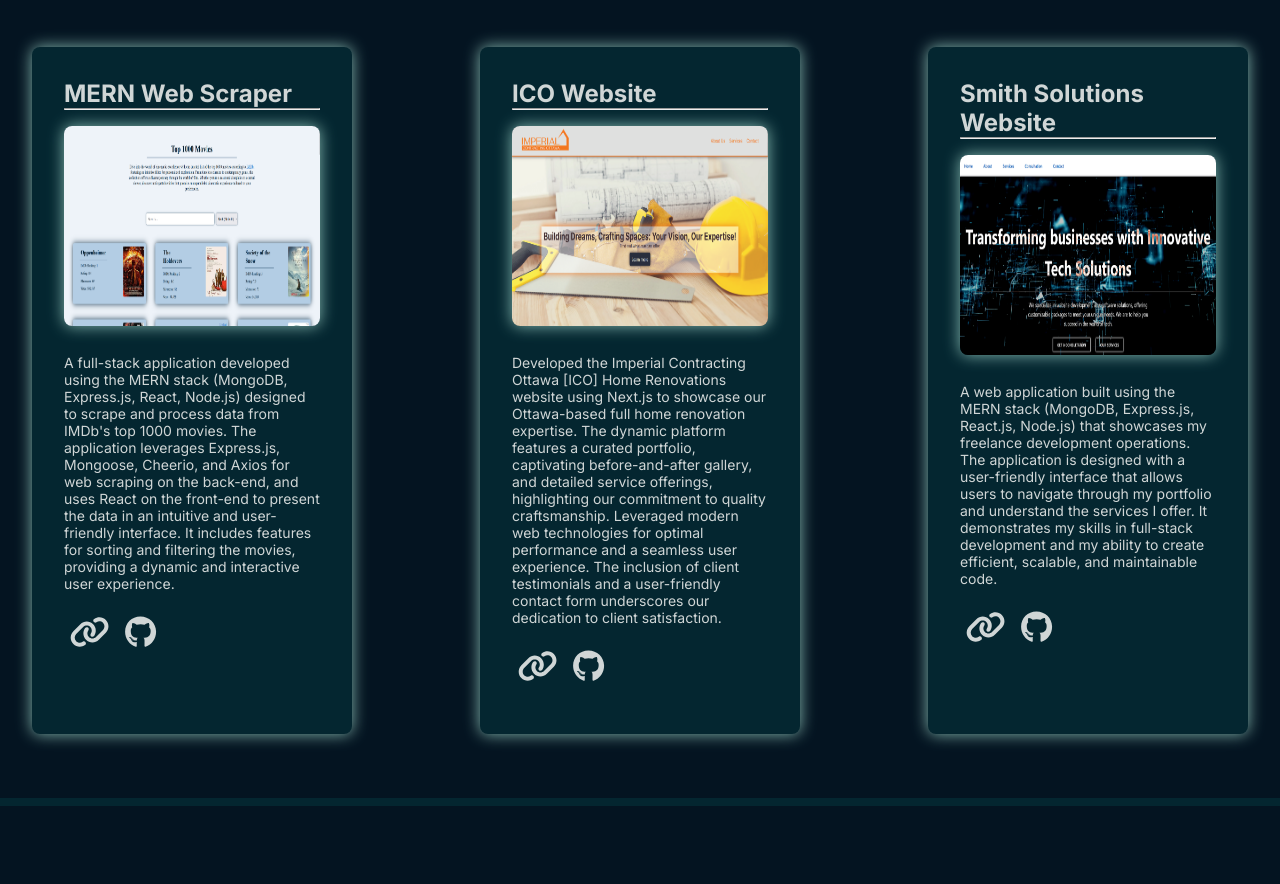
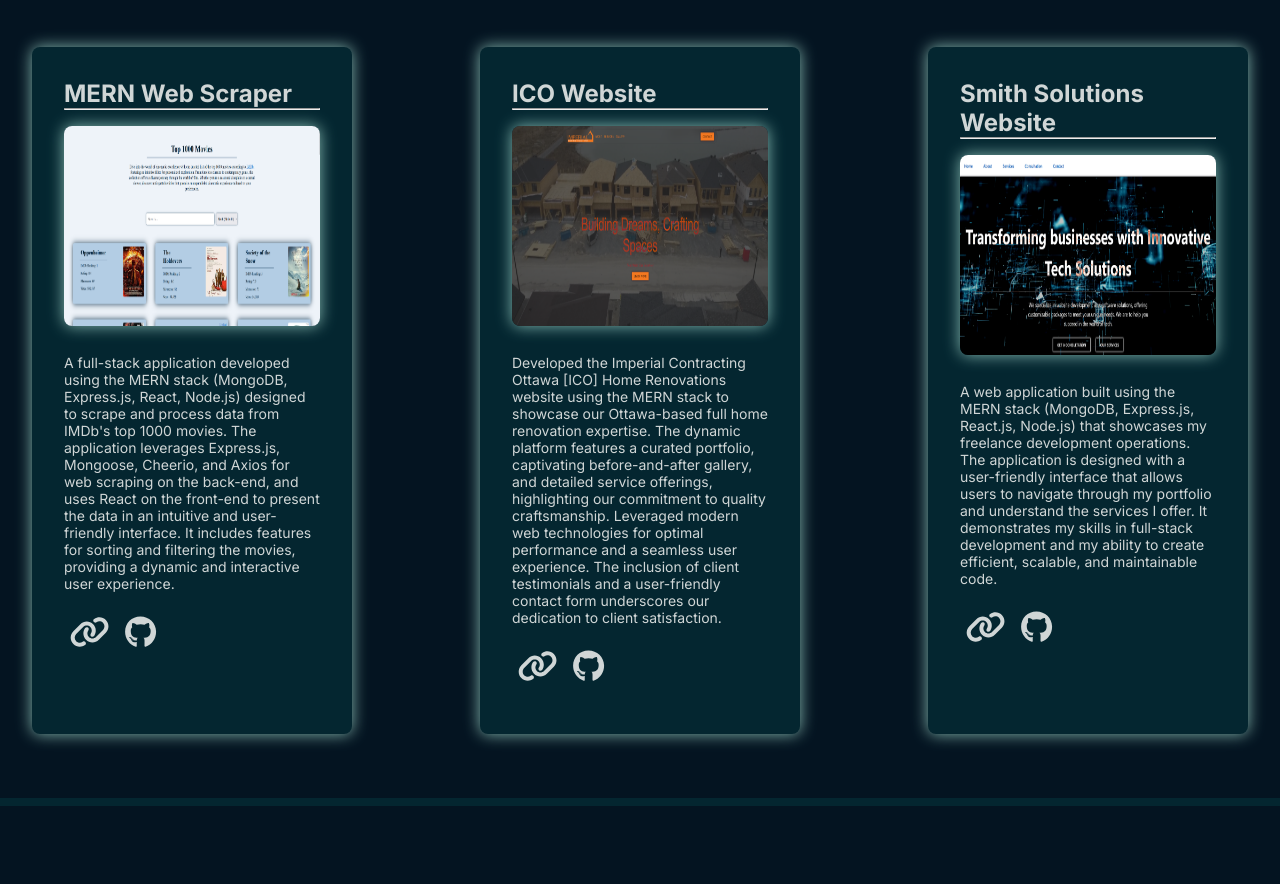
Before and after one commit to jacksonarsmith/next-portfolio, a Next.js app: page / in a window 1280 px wide. Shown: the part 1100-1984 px from the top of the page. Built offline with nearby package versions, Linux system fonts and the light colour scheme.

Commit message:
Updated ICO project details.

```diff
--- a/app/components/projects/Projects.jsx
+++ b/app/components/projects/Projects.jsx
@@ -12,7 +12,7 @@ config.autoAddCss = false;
 export default function Projects() {
   const projects = [
     { title: 'MERN Web Scraper', description: "A full-stack application developed using the MERN stack (MongoDB, Express.js, React, Node.js) designed to scrape and process data from IMDb's top 1000 movies. The application leverages Express.js, Mongoose, Cheerio, and Axios for web scraping on the back-end, and uses React on the front-end to present the data in an intuitive and user-friendly interface. It includes features for sorting and filtering the movies, providing a dynamic and interactive user experience.", github: 'https://github.com/jacksonarsmith/mern-imdb-scraper', link: 'https://imdb-smith-scraper.vercel.app', image: '/mern-imdb-project.png'},
-    { title: 'ICO Website', description: "Developed the Imperial Contracting Ottawa [ICO] Home Renovations website using Next.js to showcase our Ottawa-based full home renovation expertise. The dynamic platform features a curated portfolio, captivating before-and-after gallery, and detailed service offerings, highlighting our commitment to quality craftsmanship. Leveraged modern web technologies for optimal performance and a seamless user experience. The inclusion of client testimonials and a user-friendly contact form underscores our dedication to client satisfaction.", github: 'https://github.com/jacksonarsmith/next-contracting-website', link: 'https://next-contracting-website.vercel.app/', image: '/ico-website-project.png'},
+    { title: 'ICO Website', description: "Developed the Imperial Contracting Ottawa [ICO] Home Renovations website using the MERN stack to showcase our Ottawa-based full home renovation expertise. The dynamic platform features a curated portfolio, captivating before-and-after gallery, and detailed service offerings, highlighting our commitment to quality craftsmanship. Leveraged modern web technologies for optimal performance and a seamless user experience. The inclusion of client testimonials and a user-friendly contact form underscores our dedication to client satisfaction.", github: 'https://github.com/jacksonarsmith/imperialcontractingottawa', link: 'https://imperialcontractingottawa.ca', image: '/ico-website.png'},
     { title: 'Smith Solutions Website', description: 'A web application built using the MERN stack (MongoDB, Express.js, React.js, Node.js) that showcases my freelance development operations. The application is designed with a user-friendly interface that allows users to navigate through my portfolio and understand the services I offer. It demonstrates my skills in full-stack development and my ability to create efficient, scalable, and maintainable code.', github: 'https://github.com/jacksonarsmith/smith-solutions-website', link: 'https://softwaresmithsolutions.vercel.app', image: '/smith-solutions-project.png'},
   ];
 
```
Also changed, not shown: public/ico-website-project.png (deleted), public/ico-website.png (added).
